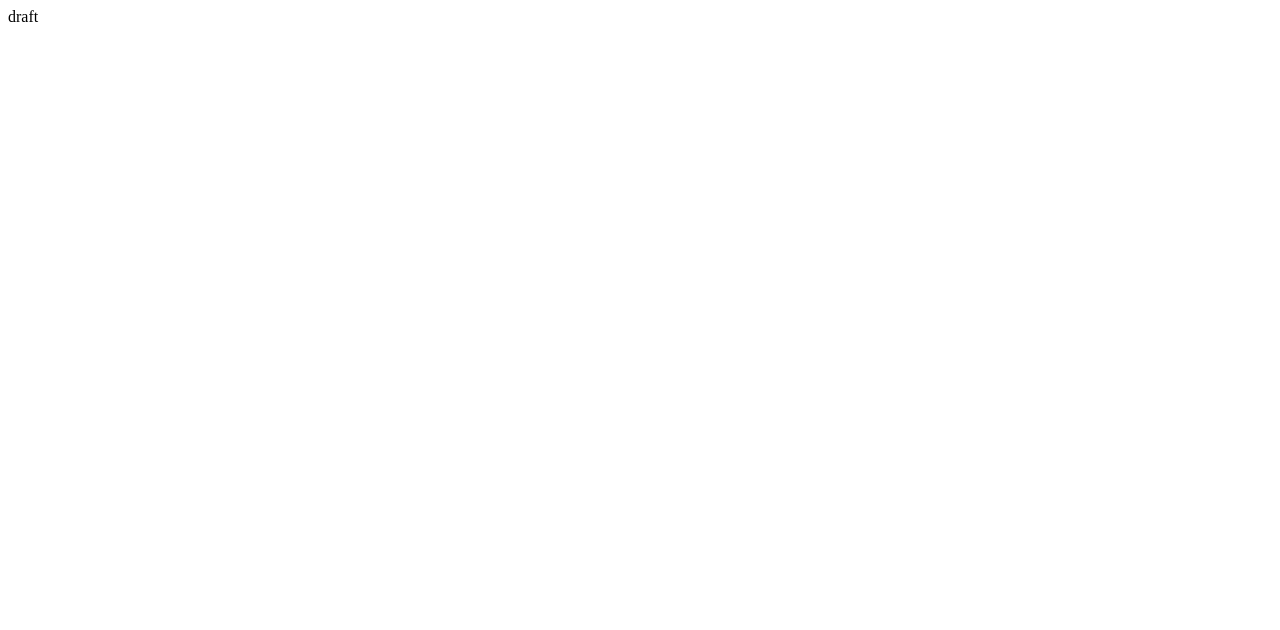
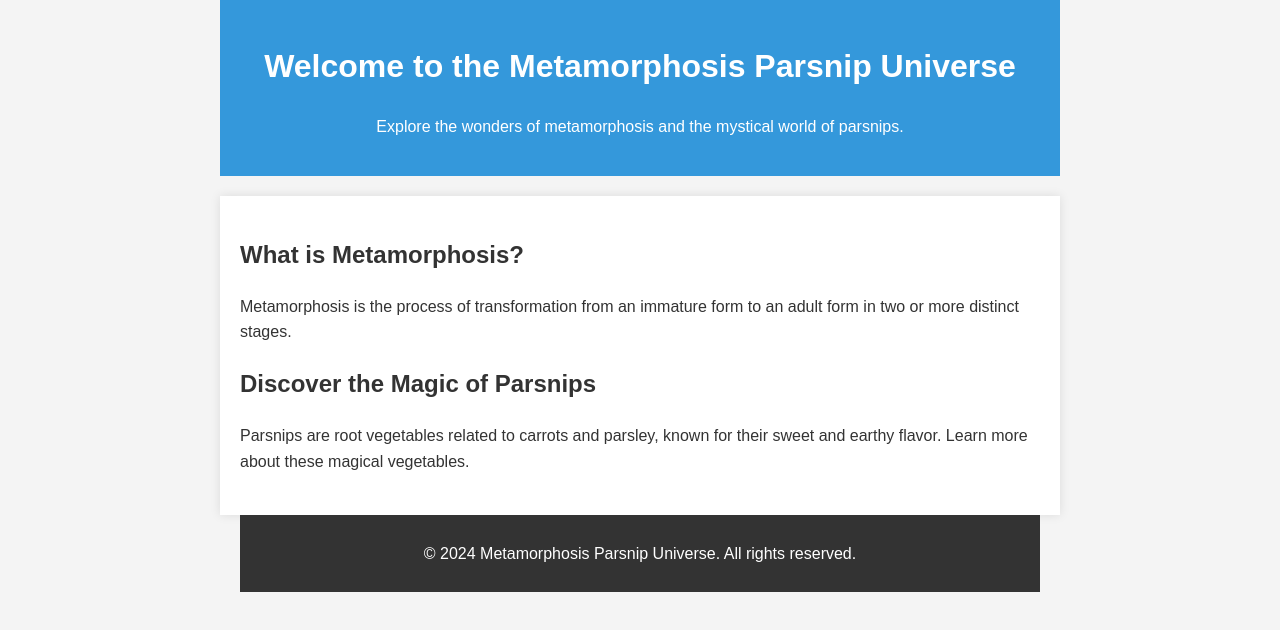
Before and after one commit to SamuelMaru/Metamorphosis-Parsnip-Universe, a plain HTML site: page index.html in a window 1280 px wide. Drawn offline with Linux system fonts and the light colour scheme.

Commit message:
firstdraft

```diff
--- a/index.html
+++ b/index.html
@@ -1 +1,102 @@
-draft
+<!DOCTYPE html>
+<html lang="en">
+<head>
+    <meta charset="UTF-8">
+    <meta name="viewport" content="width=device-width, initial-scale=1.0">
+    <title>Metamorphosis Parsnip Universe</title>
+    <meta name="description" content="Explore the fascinating Metamorphosis Parsnip Universe and its wonders. Learn about metamorphosis, parsnips, and more.">
+    <meta name="keywords" content="Metamorphosis, Parsnip, Universe, Transformation, Explore, Wonders">
+    <meta name="author" content="Your Name">
+
+    <!-- Open Graph tags for social media sharing -->
+    <meta property="og:title" content="Metamorphosis Parsnip Universe">
+    <meta property="og:description" content="Explore the fascinating Metamorphosis Parsnip Universe and its wonders. Learn about metamorphosis, parsnips, and more.">
+    <meta property="og:image" content="url_to_your_image">
+    <meta property="og:url" content="url_to_your_page">
+    <meta name="og:site_name" content="Metamorphosis Parsnip Universe">
+
+    <!-- Twitter Card tags for Twitter sharing -->
+    <meta name="twitter:card" content="summary_large_image">
+    <meta name="twitter:title" content="Metamorphosis Parsnip Universe">
+    <meta name="twitter:description" content="Explore the fascinating Metamorphosis Parsnip Universe and its wonders. Learn about metamorphosis, parsnips, and more.">
+    <meta name="twitter:image" content="url_to_your_image">
+
+    <!-- Favicon -->
+    <link rel="icon" href="favicon.ico" type="image/x-icon">
+
+    <!-- CSS styles (add your own styles or link to an external stylesheet) -->
+    <style>
+        /* Add your styles here */
+        body {
+            font-family: 'Arial', sans-serif;
+            line-height: 1.6;
+            margin: 0;
+            padding: 0;
+            background-color: #f4f4f4;
+            color: #333;
+        }
+
+        header, main, footer {
+            max-width: 800px;
+            margin: 0 auto;
+            padding: 20px;
+        }
+
+        header {
+            background-color: #3498db;
+            color: #fff;
+            text-align: center;
+        }
+
+        main {
+            background-color: #fff;
+            box-shadow: 0 0 10px rgba(0, 0, 0, 0.1);
+            margin-top: 20px;
+        }
+
+        section {
+            margin-bottom: 20px;
+        }
+
+        footer {
+            background-color: #333;
+            color: #fff;
+            text-align: center;
+            padding: 10px 0;
+        }
+    </style>
+</head>
+<body>
+    <!-- Header Section -->
+    <header>
+        <h1>Welcome to the Metamorphosis Parsnip Universe</h1>
+        <p>Explore the wonders of metamorphosis and the mystical world of parsnips.</p>
+    </header>
+
+    <!-- Main Content Section -->
+    <main>
+        <section>
+            <h2>What is Metamorphosis?</h2>
+            <p>Metamorphosis is the process of transformation from an immature form to an adult form in two or more distinct stages.</p>
+        </section>
+
+        <section>
+            <h2>Discover the Magic of Parsnips</h2>
+            <p>Parsnips are root vegetables related to carrots and parsley, known for their sweet and earthy flavor. Learn more about these magical vegetables.</p>
+        </section>
+
+        <!-- Add more sections as needed -->
+
+    </main>
+
+    <!-- Footer Section -->
+    <footer>
+        <p>&copy; 2024 Metamorphosis Parsnip Universe. All rights reserved.</p>
+    </footer>
+
+    <!-- JavaScript (if needed) -->
+    <script>
+        // Add your JavaScript code here if necessary
+    </script>
+</body>
+</html>
```
